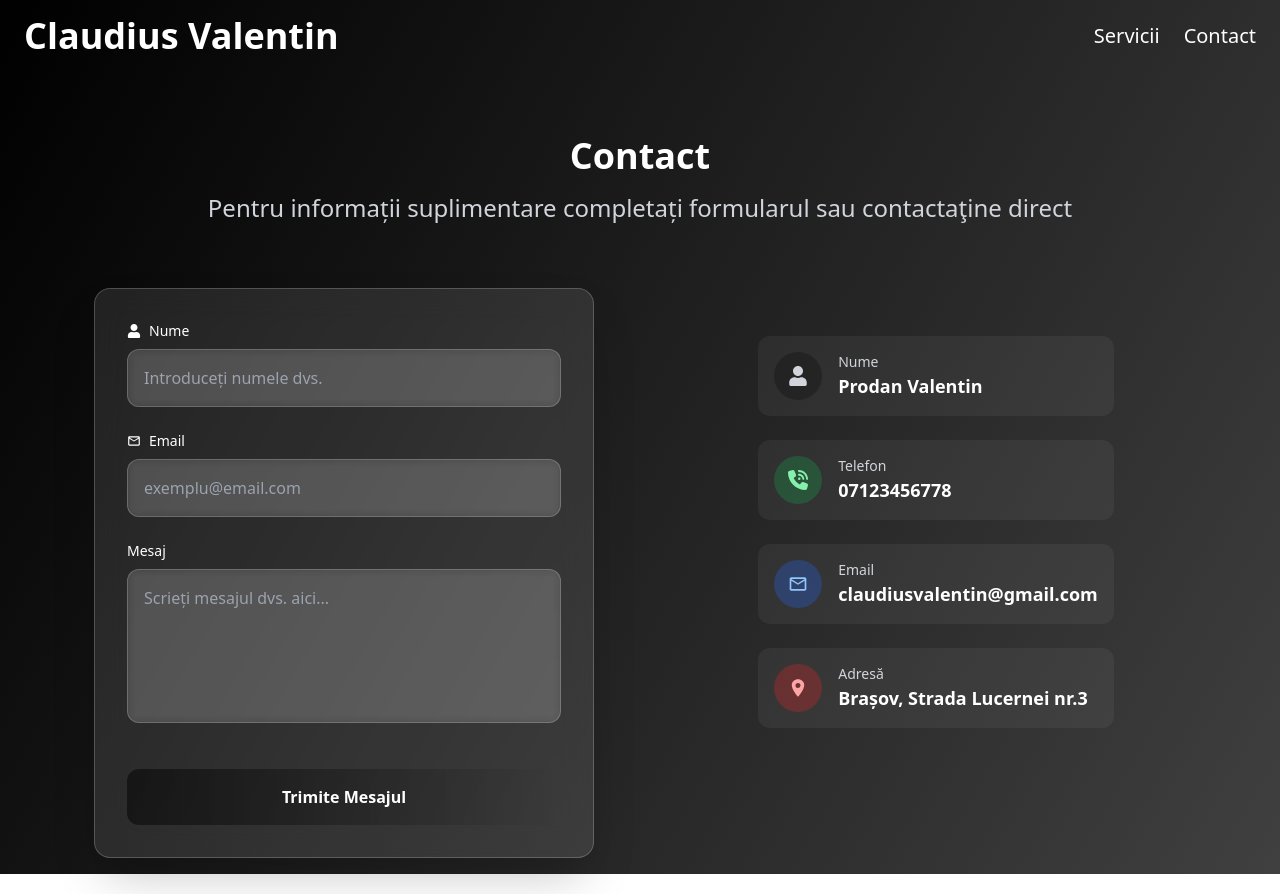
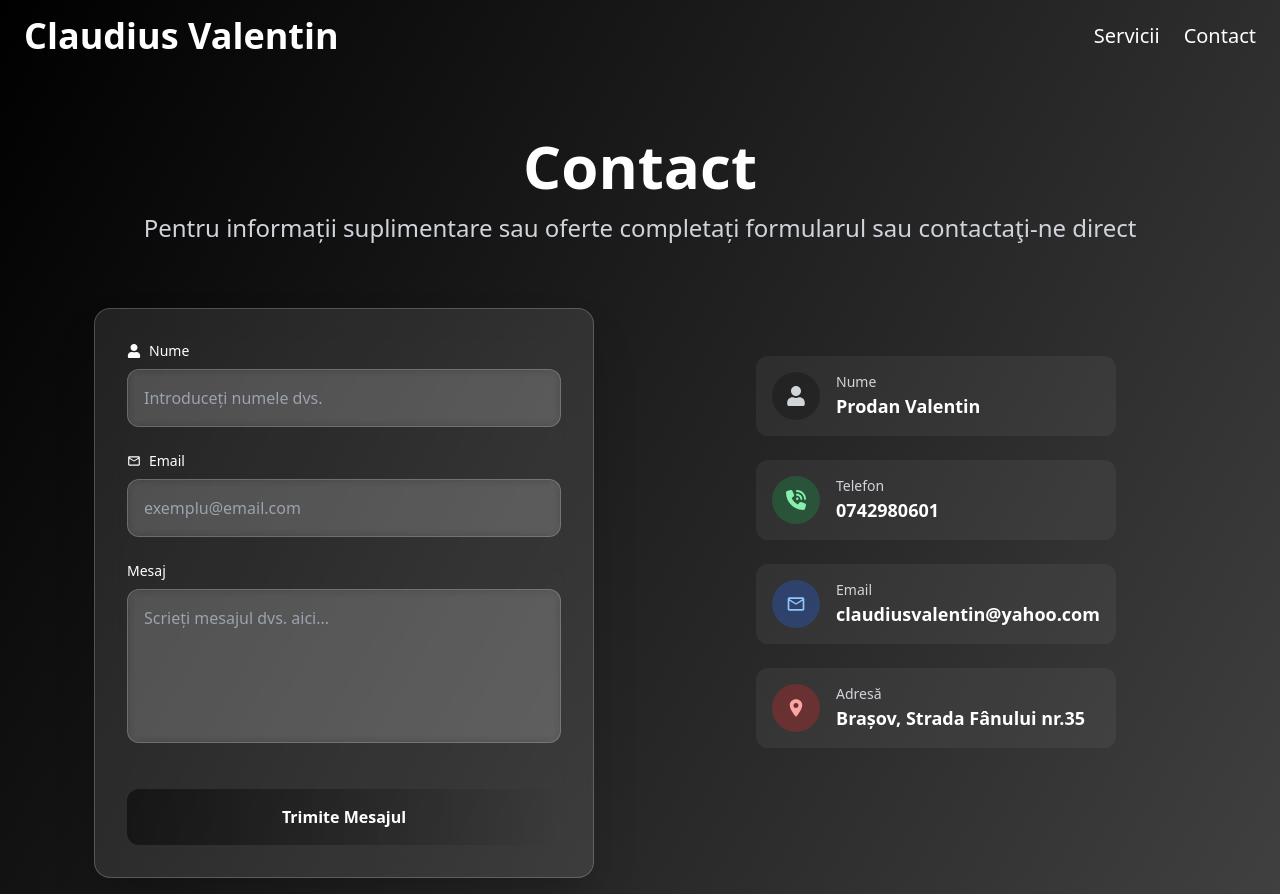
Before and after one commit to CosminPro02/ClaudiusValentin, a React (Vite) app: page /contact in a window 1280 px wide. Built offline with nearby package versions, Linux system fonts and the light colour scheme; a web font is replaced by a local one.

Commit message:
contact page update

```diff
--- a/package.json
+++ b/package.json
@@ -10,6 +10,7 @@
     "preview": "vite preview"
   },
   "dependencies": {
+    "emailjs-com": "^3.2.0",
     "react": "^18.3.1",
     "react-dom": "^18.3.1",
     "react-icons": "^5.3.0",
--- a/src/About.jsx
+++ b/src/About.jsx
@@ -3,34 +3,58 @@ import { MdOutlineEmail } from "react-icons/md";
 import { IoLocationSharp } from "react-icons/io5";
 import { FaUser } from "react-icons/fa";
 import { useState } from "react";
+import emailjs from 'emailjs-com';
 
-function Contact(){
-
+function Contact() {
   const [name, setName] = useState("");
   const [email, setEmail] = useState("");
   const [message, setMessage] = useState("");
 
   const handleSubmit = (e) => {
     e.preventDefault();
-       // Handle form submission logic here
-       console.log({ name, email, message });
+
+    const templateParams = {
+      from_name: name,
+      from_email: email,
+      message: message
     };
 
-    return(
-        <div className="min-h-screen bg-gradient-to-br p-4">
+     console.log("Sending with params:", templateParams);
+
+    emailjs.send(
+      "service_qbpcmp8",
+      "template_bdrushc",
+      templateParams,
+      "4rje4iixIz_i6WboK"
+    ).then((res) => {
+      console.log("Email trimis cu succes:", res.text);
+      alert("Mesajul a fost trimis!");
+      setName("");
+      setEmail("");
+      setMessage("");
+    }).catch((err) => {
+      console.error("Eroare la trimitere:", err.text);
+      alert("Eroare la trimitere. Încearcă din nou.");
+    });
+  };
+
+  return (
+    <div className="min-h-screen bg-gradient-to-br p-4 overflow-hidden sm:min-h-full">
       {/* Header */}
       <div className="flex flex-col justify-center items-center pt-12 pb-8">
-                <h1 className="text-white text-3xl sm:text-4xl font-bold mb-4 text-center">
+        <h1 className="text-white text-3xl sm:text-6xl font-bold mb-4 text-center ">
           Contact
         </h1>
-                <p className="text-gray-300 text-lg text-center max-w-md md:text-2xl md:max-w-4xl">
-                    Pentru informații suplimentare completați formularul sau contactaţine direct
+        <p className="text-gray-300 text-lg text-center max-w-md md:text-2xl md:max-w-6xl">
+          Pentru informații suplimentare sau oferte completați formularul sau contactaţi-ne direct
         </p>
       </div>
 
-           <div className="grid  md:grid-cols-2 gap-8 max-w-6xl mx-auto">
-            <div className="mt-8 p-8 bg-white/10 backdrop-blur-lg shadow-2xl rounded-2xl max-w-2xl mx-auto border border-white/20 md:w-[500px] ">
-                <div className="space-y-6" onSubmit={handleSubmit}>
+      <div className="grid md:grid-cols-2 gap-8 max-w-6xl mx-auto">
+        {/* Form */}
+        <div className="mt-8 p-8 bg-white/10 backdrop-blur-lg shadow-2xl rounded-2xl max-w-2xl mx-auto border border-white/20 md:w-[500px]">
+          <form className="space-y-6" onSubmit={handleSubmit}>
+            {/* Name */}
             <div className="space-y-2">
               <label className="text-white block text-sm font-medium flex items-center gap-2">
                 <FaUser className="text-white" />
@@ -47,7 +71,7 @@ function Contact(){
               />
             </div>
 
-                    {/* Email Field */}
+            {/* Email */}
             <div className="space-y-2">
               <label className="text-white block text-sm font-medium flex items-center gap-2">
                 <MdOutlineEmail className="text-white" />
@@ -64,7 +88,7 @@ function Contact(){
               />
             </div>
 
-                    {/* Message Field */}
+            {/* Message */}
             <div className="space-y-2">
               <label className="text-white block text-sm font-medium">
                 Mesaj
@@ -80,26 +104,22 @@ function Contact(){
               />
             </div>
 
-                    {/* Submit Button */}
+            {/* Submit */}
             <div className="pt-4">
               <button
                 type="submit"
-                            onClick={handleSubmit}
                 className="w-full bg-gradient-to-r from-black/50 to-gray hover:from-gray hover:to-black/50 text-white font-semibold px-8 py-4 rounded-xl transition-all duration-300 transform hover:scale-[1.02] hover:shadow-lg focus:outline-none focus:ring-1 focus:ring-white/10 focus:ring-offset-2 focus:ring-offset-transparent"
               >
                 Trimite Mesajul
               </button>
             </div>
-                </div>
+          </form>
         </div>
 
-            {/* Contact Info Section */}
+        {/* Contact Info */}
         <div className="mt-12 max-w-2xl mx-auto">
-
-
-                <div className="p-8 ">
+          <div className="p-8">
             <div className="space-y-6">
-
               <div className="flex items-center gap-4 p-4 bg-white/5 rounded-xl hover:bg-white/10 transition-all duration-300">
                 <div className="w-12 h-12 bg-black/25 rounded-full flex items-center justify-center">
                   <FaUser className="text-gray-300 text-xl" />
@@ -110,17 +130,15 @@ function Contact(){
                 </div>
               </div>
 
-
               <div className="flex items-center gap-4 p-4 bg-white/5 rounded-xl hover:bg-white/10 transition-all duration-300">
                 <div className="w-12 h-12 bg-green-600/30 rounded-full flex items-center justify-center">
                   <FaPhoneVolume className="text-green-300 text-xl" />
                 </div>
                 <div>
                   <p className="text-gray-300 text-sm font-medium">Telefon</p>
-                                <p className="text-white text-lg font-semibold">07123456778</p>
+                  <p className="text-white text-lg font-semibold">0742980601</p>
                 </div>
               </div>
-
 
               <div className="flex items-center gap-4 p-4 bg-white/5 rounded-xl hover:bg-white/10 transition-all duration-300">
                 <div className="w-12 h-12 bg-blue-600/30 rounded-full flex items-center justify-center">
@@ -128,10 +146,9 @@ function Contact(){
                 </div>
                 <div>
                   <p className="text-gray-300 text-sm font-medium">Email</p>
-                                <p className="text-white text-lg font-semibold">claudiusvalentin@gmail.com</p>
+                  <p className="text-white text-lg font-semibold">claudiusvalentin@yahoo.com</p>
                 </div>
               </div>
-
 
               <div className="flex items-center gap-4 p-4 bg-white/5 rounded-xl hover:bg-white/10 transition-all duration-300">
                 <div className="w-12 h-12 bg-red-600/30 rounded-full flex items-center justify-center">
@@ -139,9 +156,10 @@ function Contact(){
                 </div>
                 <div>
                   <p className="text-gray-300 text-sm font-medium">Adresă</p>
-                                <p className="text-white text-lg font-semibold">Brașov, Strada Lucernei nr.3</p>
+                  <p className="text-white text-lg font-semibold">Brașov, Strada Fânului nr.35</p>
                 </div>
               </div>
+
             </div>
           </div>
         </div>
--- a/src/Nav.jsx
+++ b/src/Nav.jsx
@@ -14,7 +14,7 @@ function Nav() {
       </p>
 
 
-      <div className="flex gap-6 text-lg md:text-xl font-medium text-white">
+      <div className="flex gap-6 text-xs md:text-xl font-medium text-white">
         <p
           onClick={() => navigate('/servici')}
           className="relative cursor-pointer after:absolute after:bottom-0 after:left-0 after:w-0 after:h-[2px] after:bg-white after:transition-all after:duration-300 hover:after:w-full hover:text-gray-300"
```
Also changed, not shown: 1 other file (tests, documents, lock files or other folders). Lines whose indentation alone changed are shown as unchanged.
